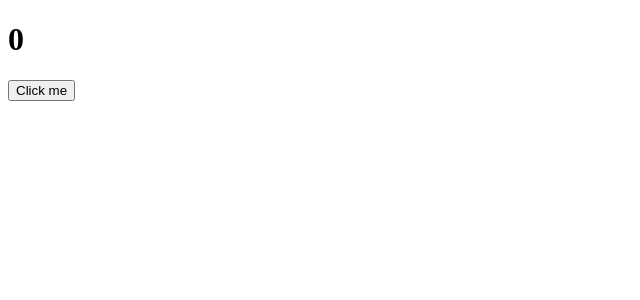
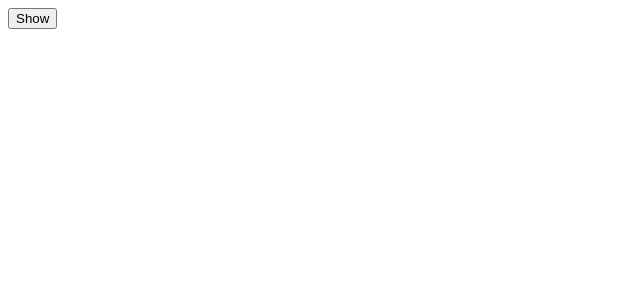
Before and after one commit to wlarkspur/react-first-wlarkspur, a React (Create React App) app: page / in a window 1280 px wide. Shown: the top 300 px of the page, without its empty margins (0-640 px from the left). Built offline with nearby package versions, Linux system fonts and the light colour scheme.

Commit message:
React useEffect + 2way function

```diff
--- a/src/App.js
+++ b/src/App.js
@@ -1,18 +1,27 @@
 import { useState, useEffect } from "react";
 
-function App() {
-  const [counter, setValue] = useState(0);
-  const onClick = () => setValue((prev) => prev + 1);
-  console.log("i run all the time");
-
+function Hello() {
   useEffect(() => {
-    console.log("CALL THE API");
+    console.log("hi :)");
+    return () => console.log("bye :(");
   }, []);
 
+  useEffect(function () {
+    console.log("hi :)");
+    return function () {
+      console.log("bye :(");
+    };
+  }, []);
+  return <h1>Hello</h1>;
+}
+
+function App() {
+  const [showing, setShowing] = useState(false);
+  const onClick = () => setShowing((prev) => !prev);
   return (
     <div>
-      <h1>{counter}</h1>
-      <button onClick={onClick}>Click me</button>
+      {showing ? <Hello /> : null}
+      <button onClick={onClick}>{showing ? "Hide" : "Show"}</button>
     </div>
   );
 }
```
